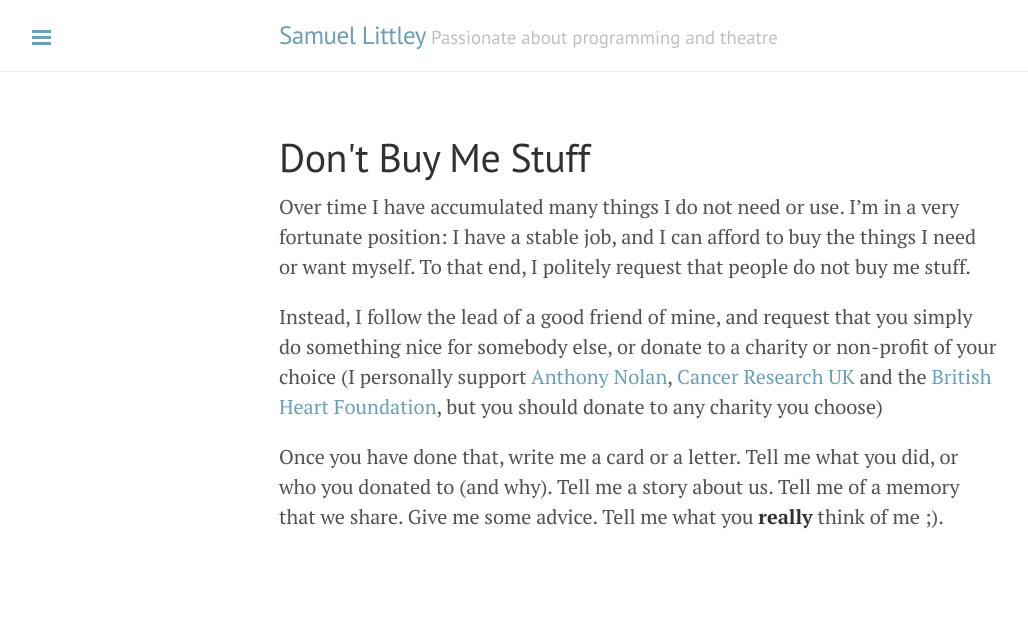
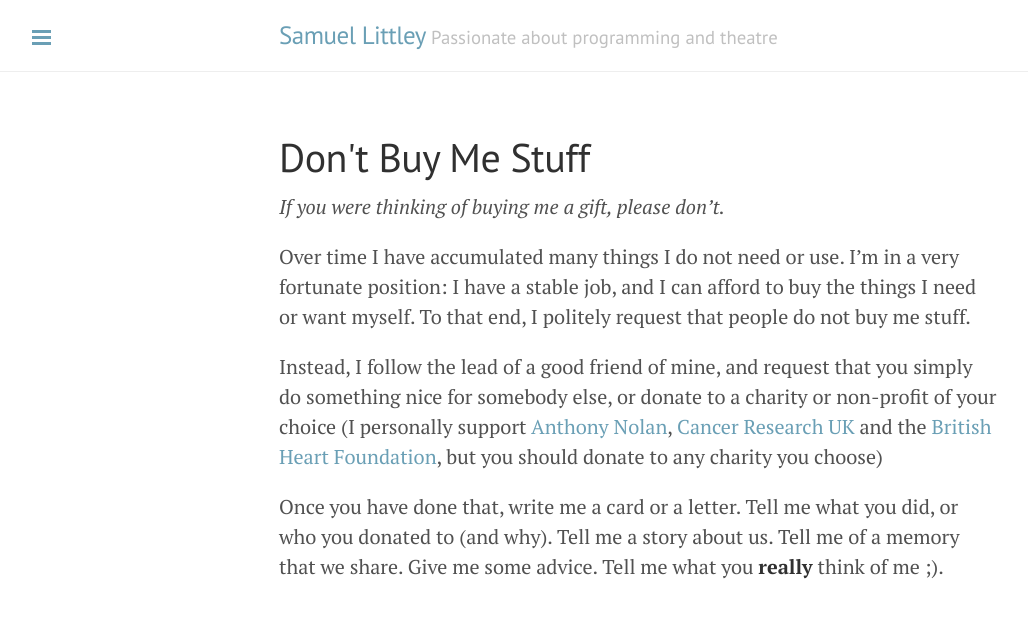
Before and after one commit to toastwaffle/toastwaffle.github.io, a Jekyll site: the page built from dont-buy-me-stuff.markdown, in a window 1280 px wide. Shown: the top 618 px of the page, without its empty margins (1-1029 px from the left). Built offline with Jekyll 4.4.1, drawn with Linux system fonts in a browser that asks for light colours.

Commit message:
Small addition

```diff
--- a/dont-buy-me-stuff.markdown
+++ b/dont-buy-me-stuff.markdown
@@ -3,6 +3,8 @@ layout: page
 title: Don't Buy Me Stuff
 redirect_from: "/wishlists/"
 ---
+
+*If you were thinking of buying me a gift, please don't.*
 
 Over time I have accumulated many things I do not need or use. I'm in a very
 fortunate position: I have a stable job, and I can afford to buy the things I
```
